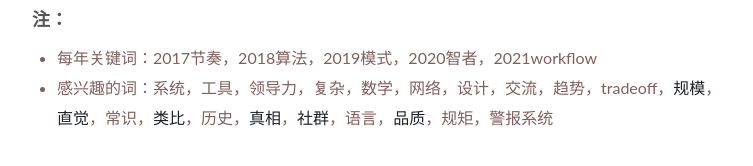
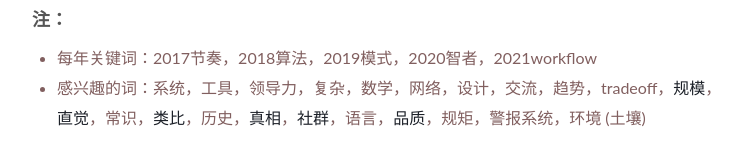
Before and after one commit to WillWang-X/willwang-x.github.io, a Jekyll site: the page built from _posts/blogs/2019-01-01-life-README.md, in a window 1280 px wide and 900 px high, scrolled down 4419 px. Shown: the part 707-873 px from the top of the window, without its empty margins (258-1011 px from the left). Built offline with Jekyll 4.4.1, drawn with Linux system fonts in a browser that asks for light colours.

Commit message:
Add a new keyword

```diff
--- a/_posts/blogs/2019-01-01-life-README.md
+++ b/_posts/blogs/2019-01-01-life-README.md
@@ -161,4 +161,4 @@
 ### 注：
 
 - 每年关键词：2017节奏，2018算法，2019模式，2020智者，2021workflow
-- 感兴趣的词：系统，工具，领导力，复杂，数学，网络，设计，交流，趋势，tradeoff，[规模](https://book.douban.com/subject/30244461/)，[直觉](https://book.douban.com/subject/30340107/)，常识，[类比](https://book.douban.com/subject/30383926/)，历史，[真相](https://book.douban.com/subject/33387422/)，[社群](https://workflowy.com/s/public/rc0YTBuDYAcI3TA9)，语言，[品质](https://www.viacharacter.org/character-strengths)，规矩，警报系统
+- 感兴趣的词：系统，工具，领导力，复杂，数学，网络，设计，交流，趋势，tradeoff，[规模](https://book.douban.com/subject/30244461/)，[直觉](https://book.douban.com/subject/30340107/)，常识，[类比](https://book.douban.com/subject/30383926/)，历史，[真相](https://book.douban.com/subject/33387422/)，[社群](https://workflowy.com/s/public/rc0YTBuDYAcI3TA9)，语言，[品质](https://www.viacharacter.org/character-strengths)，规矩，警报系统，环境 (土壤)
```
